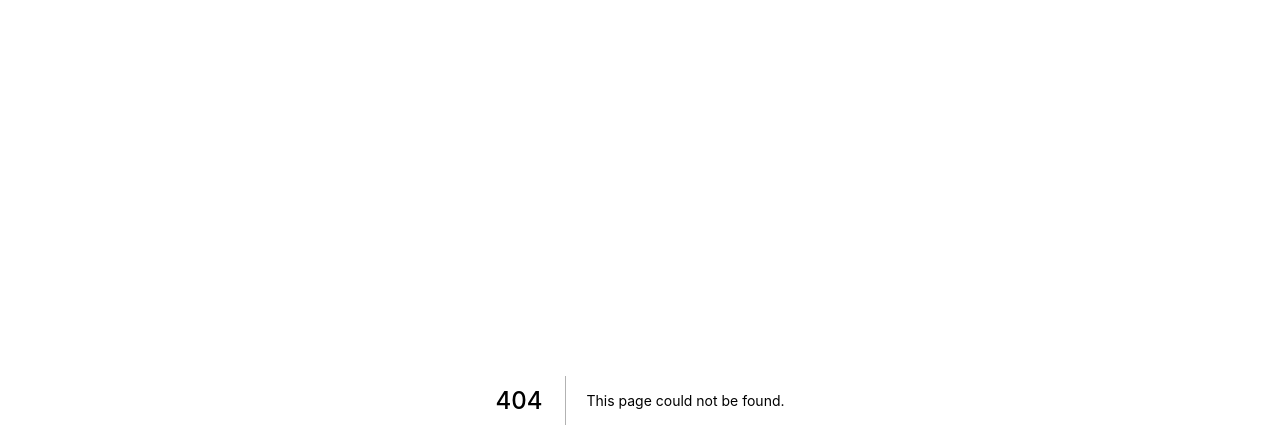
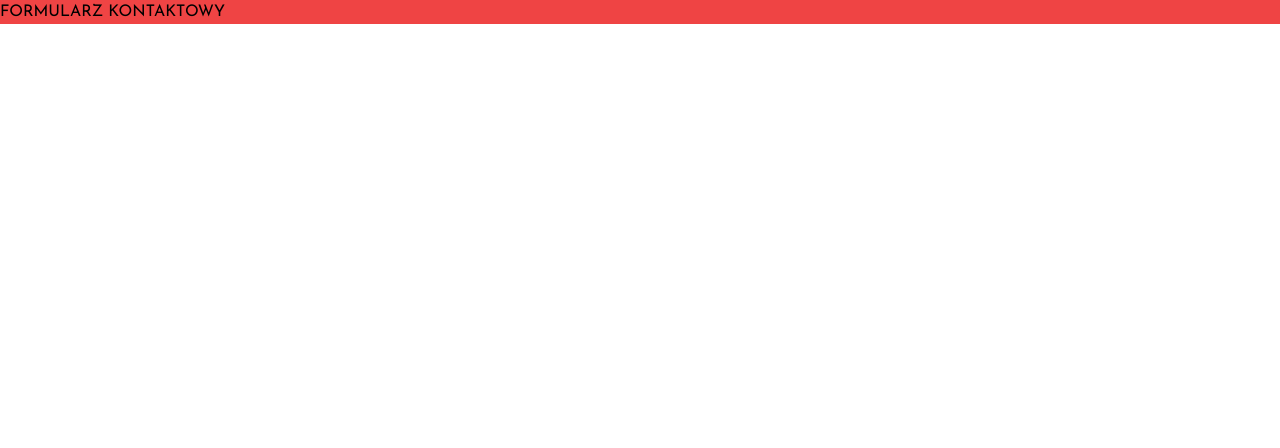
Before and after one commit to narghar/just-practice, a Next.js app: page /kontakt in a window 1280 px wide. Before the commit this address had no page. Shown: the top 448 px of the page. Built offline with nearby package versions, Linux system fonts and the light colour scheme.

Commit message:
Add contact page

```diff
--- /dev/null
+++ b/pages/kontakt/index.js
@@ -0,0 +1,15 @@
+import Head from "next/head";
+
+function Contact() {
+  return (
+    <div>
+      <Head>
+        <title>Kontakt</title>
+        <meta name="viewport" content="initial-scale=1.0, width=device-width" />
+      </Head>
+      <div className="bg-green-500 md:bg-red-500 lg:bg-teal-500">FORMULARZ KONTAKTOWY</div>
+    </div>
+  );
+}
+
+export default Contact;
```
